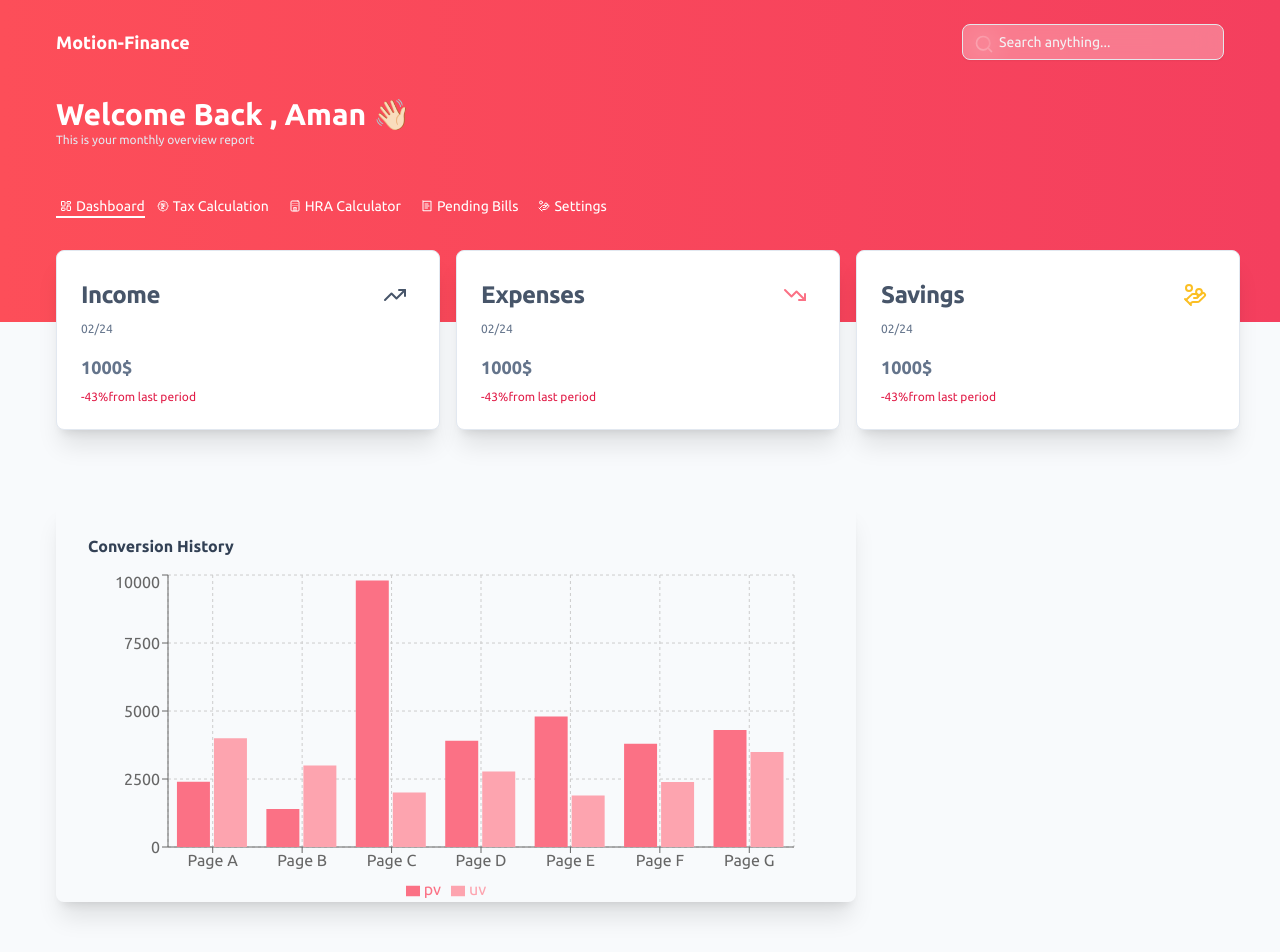
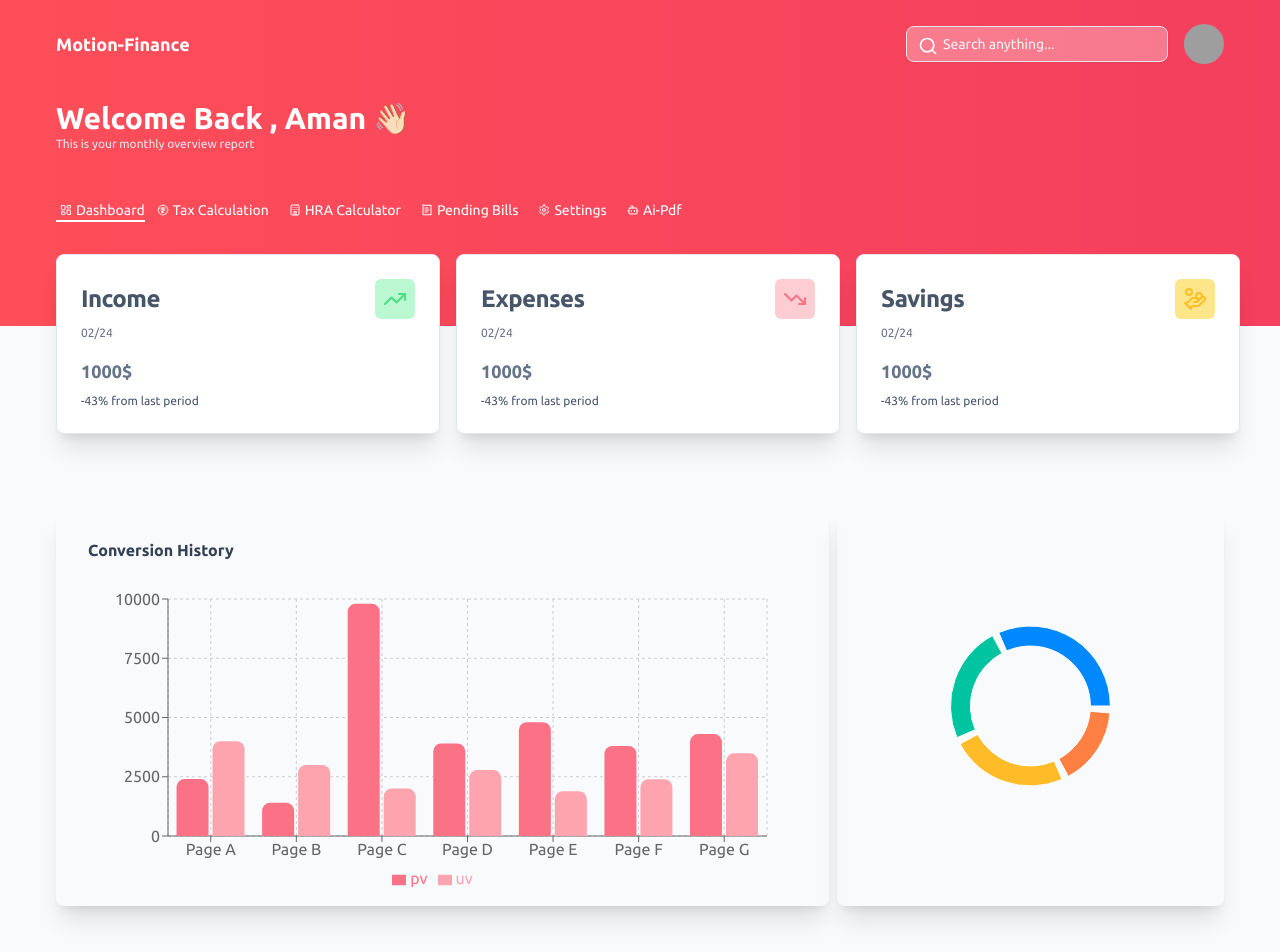
Before and after one commit to amanguptak/Motion-finance-frontend, a Next.js app: page /dashboard in a window 1280 px wide. Shown: the top 952 px of the page. Built offline with nearby package versions, Linux system fonts and the light colour scheme; grey boxes are pictures that could not be loaded.

Commit message:
overview monthly

```diff
--- a/app/dashboard/page.tsx
+++ b/app/dashboard/page.tsx
@@ -1,20 +1,21 @@
-"use client";
+"use client"
 import React from "react";
 import DataCard from "@/components/DataCard";
 import Nav from "./_components/Nav";
 import { HandCoins, TrendingUp, TrendingDown } from "lucide-react";
 import ChartData from "@/components/ChartData";
+import SpendingBreak from "@/components/SpendingBreak";
+
 const Home = () => {
   return (
     <div>
       <Nav />
-      <main className=" lg:mt-[-8rem] mt-[-4rem]">
-        <div className=" flex flex-col lg:flex-row items-center justify-between gap-4  lg:p-14  p-4 md:p-8 ">
+      <main className="mt-[-4rem] md:mt-[-8rem] flex flex-col lg:flex-row items-center justify-between gap-4 p-4 md:p-8 lg:p-14">
         <DataCard
           label="Income"
           date="02/24"
           value="1000$"
-            period="-43%from last period"
+          period="-43% from last period"
           icon={TrendingUp}
           bgColor="green"
         />
@@ -22,25 +23,22 @@ const Home = () => {
           label="Expenses"
           date="02/24"
           value="1000$"
-            period="-43%from last period"
+          period="-43% from last period"
           icon={TrendingDown}
           bgColor="rose"
         />
-
         <DataCard
           label="Savings"
           date="02/24"
           value="1000$"
-            period="-43%from last period"
+          period="-43% from last period"
           icon={HandCoins}
           bgColor="amber"
         />
-        </div>
-
       </main>
-      <div className="p-14 pt-4"  >
+      <div className="p-14 pt-4 flex flex-col lg:flex-row gap-2 w-full">
         <ChartData />
-
+        <SpendingBreak/>
       </div>
     </div>
   );
--- a/components/ChartData.tsx
+++ b/components/ChartData.tsx
@@ -1,14 +1,6 @@
 import React, { PureComponent } from "react";
 import {
-  BarChart,
-  Bar,
-  Rectangle,
-  XAxis,
-  YAxis,
-  CartesianGrid,
-  Tooltip,
-  Legend,
-  ResponsiveContainer,
+  BarChart, Bar, XAxis, YAxis, CartesianGrid, Tooltip, Legend, ResponsiveContainer
 } from "recharts";
 
 const data = [
@@ -56,38 +48,41 @@ const data = [
   },
 ];
 
+const CustomBarShape = (props: any) => {
+  const { fill, x, y, width, height } = props;
+  const radius = 8;
+  return (
+    <path
+      d={`M${x},${y + radius}
+         a${radius},${radius} 0 0 1 ${radius},-${radius}
+         h${width - 2 * radius}
+         a${radius},${radius} 0 0 1 ${radius},${radius}
+         v${height - radius}
+         h${-width}
+         Z`}
+      fill={fill}
+    />
+  );
+};
+
 export default class ChartData extends PureComponent {
   render() {
     return (
-      <div className=" shadow-xl p-8 rounded-lg " style={{ width: "68.5%", height: "400px" }}>
-        <h2 className="font-bold text-slate-700 mb-3 ">Conversion History</h2>
+      <div className="shadow-xl p-8 rounded-lg cursor-pointer hover:shadow-rose-400 w-full md:w-3/4 lg:w-2/3 xl:w-2/3"
+      style={{ height: '400px' }}>
+        <h2 className="font-bold text-slate-700 mb-3">Conversion History</h2>
         <ResponsiveContainer width="100%" height="100%">
           <BarChart
-            width={500}
-            height={500}
             data={data}
-            margin={{
-              top: 5,
-              right: 30,
-              left: 20,
-              bottom: 5,
-            }}
+            margin={{ top: 25, right: 30, left: 20, bottom: 20 }}
           >
             <CartesianGrid strokeDasharray="3 3" />
             <XAxis dataKey="name" />
             <YAxis />
             <Tooltip />
             <Legend />
-            <Bar
-              dataKey="pv"
-              fill="#fb7185"
-              activeBar={<Rectangle fill="#3a82f7" stroke="blue" />}
-            />
-            <Bar
-              dataKey="uv"
-              fill="#fda4af"
-              activeBar={<Rectangle fill="#93b4f9" stroke="blue" />}
-            />
+            <Bar dataKey="pv" fill="#fb7185" shape={CustomBarShape}/>
+            <Bar dataKey="uv" fill="#fda4af" shape={CustomBarShape} />
           </BarChart>
         </ResponsiveContainer>
       </div>
--- a/components/DataCard.tsx
+++ b/components/DataCard.tsx
@@ -8,14 +8,25 @@ import {
   CardTitle,
 } from "@/components/ui/card";
 import { LucideIcon } from "lucide-react";
+
 interface DataProps {
   label: string;
   value: string;
   period: string;
   date: string;
   icon: LucideIcon;
-  bgColor: string;
+  bgColor: keyof typeof colorMap;
 }
+
+const colorMap = {
+  green: "bg-green-200 text-green-400",
+  rose: "bg-rose-200 text-rose-400",
+  amber: "bg-amber-200 text-amber-400",
+} as const;
+
+// const isKeyOfColorMap = (key: any): key is keyof typeof colorMap => {
+//   return key in colorMap;
+// }
 
 const DataCard = ({
   label,
@@ -25,14 +36,15 @@ const DataCard = ({
   icon: Icon,
   bgColor,
 }: DataProps) => {
+  const colorClasses = colorMap[bgColor] || "bg-gray-200 text-gray-400";
   return (
     <div className="">
       <Card className="w-96 hover:shadow-rose-500 cursor-pointer shadow-xl">
         <CardHeader className="pb-2">
           <CardTitle className="flex text-slate-600 justify-between items-center">
             {label}
-            <div className={`p-2 rounded-md bg-${bgColor}-200`}>
-              <Icon className={`text-${bgColor}-400`} />
+            <div className={`p-2 rounded-md ${colorClasses}`}>
+              <Icon />
             </div>
           </CardTitle>
           <CardDescription className="py-0 text-xs">{date}</CardDescription>
@@ -41,7 +53,7 @@ const DataCard = ({
           <p className="font-bold text-lg text-slate-500">{value}</p>
         </CardContent>
         <CardFooter>
-          <p className="text-xs text-rose-600">{period}</p>
+          <p className="text-xs text-slate-600">{period}</p>
         </CardFooter>
       </Card>
     </div>
--- a/components/Header.tsx
+++ b/components/Header.tsx
@@ -1,6 +1,7 @@
 import React from 'react'
 import SearchBox from './Search'
 import Link from 'next/link'
+import Profile from './Profile'
 
 const Header = () => {
   return (
@@ -9,7 +10,11 @@ const Header = () => {
         Motion-Finance
         </Link>
 
-        <SearchBox searchValue='Search anything...'/>
+    <div className='flex items-center justify-between gap-4'>
+    <SearchBox searchValue='Search anything...'/>
+    <Profile/>
+    </div>
+
 
     </div>
   )
--- a/components/NavbarRoutes.tsx
+++ b/components/NavbarRoutes.tsx
@@ -6,7 +6,9 @@ import {
   HandCoins,
   ReceiptText,
   CircleUserRound,
-  Hotel
+  Hotel,
+  Settings,
+  Bot
 } from "lucide-react";
 
 
@@ -40,7 +42,12 @@ const NavbarRoutes = () => {
     {
       href: "/settings",
       name: "Settings",
-      icon: HandCoins,
+      icon: Settings,
+    },
+    {
+      href: "/ai-docs",
+      name: "Ai-Pdf",
+      icon: Bot,
     },
 
   ];
--- /dev/null
+++ b/components/Profile.tsx
@@ -0,0 +1,18 @@
+import React from "react";
+import { Avatar, AvatarFallback, AvatarImage } from "@/components/ui/avatar";
+import Link from "next/link";
+
+const Profile = () => {
+  return (
+    <div>
+      <Link href="/profile">
+      <Avatar>
+        <AvatarImage src="https://github.com/shadcn.png" />
+        <AvatarFallback>CN</AvatarFallback>
+      </Avatar>
+      </Link>
+    </div>
+  );
+};
+
+export default Profile;
--- a/components/Search.tsx
+++ b/components/Search.tsx
@@ -19,7 +19,7 @@ interface SearchProps{
 const SearchBox = ({searchValue}:SearchProps) => {
   return (
     <div className='relative'>
-        <Search size={20} className='absolute top-2.5 left-3 text-white '/>
+        <Search size={20} className='absolute top-2.5 left-3 text-white z-10 '/>
         <Input placeholder={searchValue} className='pl-9 h-9 bg-white/30 border border-gray-200 rounded-lg  shadow-sm backdrop-blur-md placeholder-gray-100 focus:outline-none focus:ring-2 focus:ring-blue-500'/>
     </div>
   )
--- /dev/null
+++ b/components/SpendingBreak.tsx
@@ -0,0 +1,44 @@
+import React from 'react';
+import { PieChart, Pie, Cell, ResponsiveContainer } from 'recharts';
+
+interface DataItem {
+  name: string;
+  value: number;
+}
+
+const data: DataItem[] = [
+  { name: 'Group A', value: 400 },
+  { name: 'Group B', value: 300 },
+  { name: 'Group C', value: 300 },
+  { name: 'Group D', value: 200 },
+];
+
+const COLORS: string[] = ['#0088FE', '#00C49F', '#FFBB28', '#FF8042'];
+
+const SpendingBreak: React.FC = () => {
+  return (
+    // Use TailwindCSS for responsive width and add some max-width control
+    <div className="shadow-xl p-8 rounded-lg cursor-pointer hover:shadow-rose-400 w-full sm:w-2/3 md:w-1/2 lg:w-1/3 xl:w-1/3">
+      <ResponsiveContainer width="100%" height="100%">
+        <PieChart>
+          <Pie
+            data={data}
+            cx="50%" // Center the pie chart
+            cy="50%" // Center the pie chart
+            innerRadius={60}
+            outerRadius={80}
+            fill="#8884d8"
+            paddingAngle={5}
+            dataKey="value"
+          >
+            {data.map((entry, index) => (
+              <Cell key={`cell-${index}`} fill={COLORS[index % COLORS.length]} />
+            ))}
+          </Pie>
+        </PieChart>
+      </ResponsiveContainer>
+    </div>
+  );
+};
+
+export default SpendingBreak;
--- /dev/null
+++ b/components/ui/avatar.tsx
@@ -0,0 +1,50 @@
+"use client"
+
+import * as React from "react"
+import * as AvatarPrimitive from "@radix-ui/react-avatar"
+
+import { cn } from "@/lib/utils"
+
+const Avatar = React.forwardRef<
+  React.ElementRef<typeof AvatarPrimitive.Root>,
+  React.ComponentPropsWithoutRef<typeof AvatarPrimitive.Root>
+>(({ className, ...props }, ref) => (
+  <AvatarPrimitive.Root
+    ref={ref}
+    className={cn(
+      "relative flex h-10 w-10 shrink-0 overflow-hidden rounded-full",
+      className
+    )}
+    {...props}
+  />
+))
+Avatar.displayName = AvatarPrimitive.Root.displayName
+
+const AvatarImage = React.forwardRef<
+  React.ElementRef<typeof AvatarPrimitive.Image>,
+  React.ComponentPropsWithoutRef<typeof AvatarPrimitive.Image>
+>(({ className, ...props }, ref) => (
+  <AvatarPrimitive.Image
+    ref={ref}
+    className={cn("aspect-square h-full w-full", className)}
+    {...props}
+  />
+))
+AvatarImage.displayName = AvatarPrimitive.Image.displayName
+
+const AvatarFallback = React.forwardRef<
+  React.ElementRef<typeof AvatarPrimitive.Fallback>,
+  React.ComponentPropsWithoutRef<typeof AvatarPrimitive.Fallback>
+>(({ className, ...props }, ref) => (
+  <AvatarPrimitive.Fallback
+    ref={ref}
+    className={cn(
+      "flex h-full w-full items-center justify-center rounded-full bg-slate-100 dark:bg-slate-800",
+      className
+    )}
+    {...props}
+  />
+))
+AvatarFallback.displayName = AvatarPrimitive.Fallback.displayName
+
+export { Avatar, AvatarImage, AvatarFallback }
--- a/package.json
+++ b/package.json
@@ -10,21 +10,25 @@
   },
   "dependencies": {
     "@hookform/resolvers": "^3.3.4",
+    "@radix-ui/react-avatar": "^1.0.4",
     "@radix-ui/react-dialog": "^1.0.5",
     "@radix-ui/react-label": "^2.0.2",
     "@radix-ui/react-popover": "^1.0.7",
     "@radix-ui/react-slot": "^1.0.2",
     "@tanstack/react-query": "^5.24.1",
     "axios": "^1.6.7",
+    "chart.js": "^4.4.2",
     "class-variance-authority": "^0.7.0",
     "clsx": "^2.1.0",
     "http-proxy-middleware": "^2.0.6",
     "lucide-react": "^0.338.0",
     "next": "14.1.0",
     "react": "^18",
+    "react-chartjs-2": "^5.2.0",
     "react-dom": "^18",
     "react-hook-form": "^7.50.1",
     "recharts": "^2.12.5",
+    "shapes": "^0.4.0",
     "sonner": "^1.4.1",
     "tailwind-merge": "^2.2.1",
     "tailwindcss-animate": "^1.0.7",
```
Also changed, not shown: 1 other file (tests, documents, lock files or other folders). Lines whose indentation alone changed are shown as unchanged.
